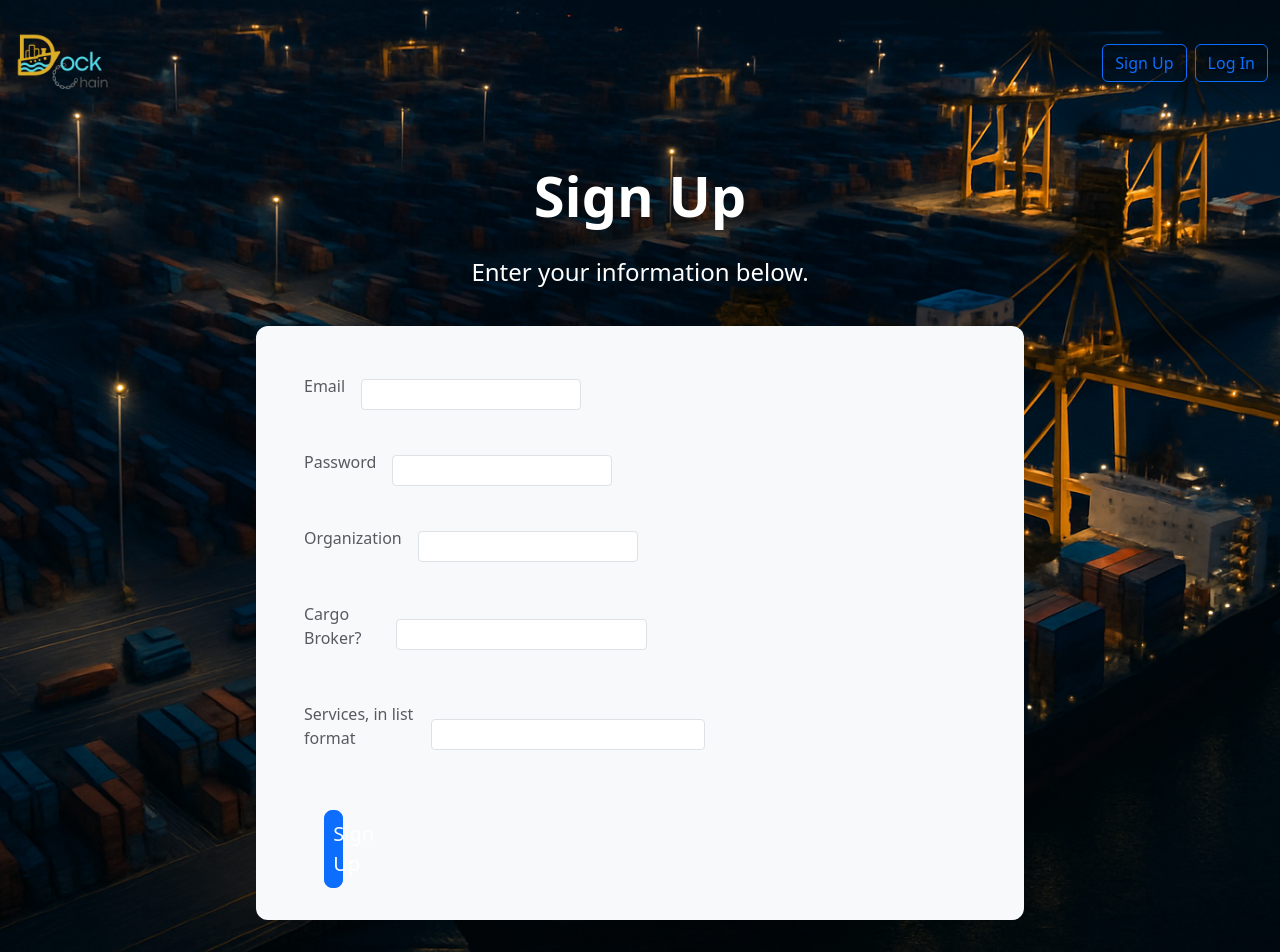
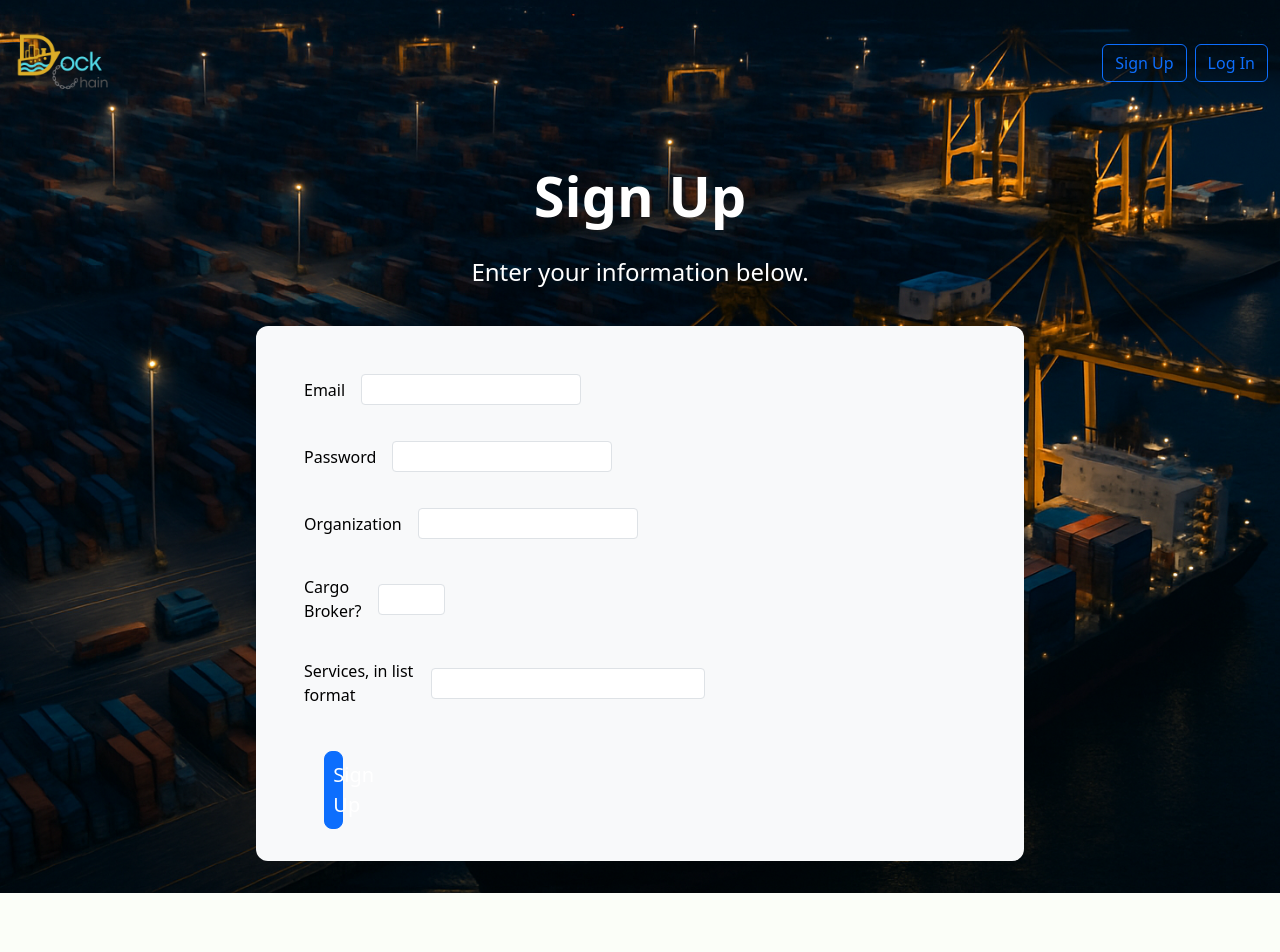
Before and after one commit to ShwetanshuC/DockChain-Website, a Django app: page /accounts/signup/company/ in a window 1280 px wide. After the commit the page ends 893 px from the top, so only its background shows below. Run offline with Django 4.2, Linux system fonts and the light colour scheme; parts of the project's set-up code (start-up, migrations or seed data) failed here and were passed over; some web fonts are replaced.

Commit message:
existing css changes

```diff
--- a/accounts/templates/registration/truck_company_signup.html
+++ b/accounts/templates/registration/truck_company_signup.html
@@ -13,23 +13,23 @@
     <div class="form_style">
       {% csrf_token %}
       <div class="mb-1 formattedfield">
-        <p class="text-muted">Email</p>
+        <p>Email</p>
         <input type="text" name="email" class="form-control form-control-sm" required>
       </div>
       <div class="mb-1 formattedfield">
-        <p class="text-muted">Password</p>
+        <p>Password</p>
         <input type="text" name="password" class="form-control form-control-sm" required>
       </div>
       <div class="mb-1 formattedfield">
-        <p class="text-muted">Organization</p>
+        <p>Organization</p>
         <input type="text" name="organization" class="form-control form-control-sm" required>
       </div>
       <div class="mb-1 formattedfield">
-        <p class="text-muted">Cargo Broker?</p>
-        <input type="text" name="is_cargo_broker" class="form-control form-control-sm" required>
+        <p>Cargo Broker?</p>
+        <input type="checkbox" name="is_cargo_broker" class="form-control form-control-sm" required>
       </div>
       <div class="mb-1 formattedfield">
-        <p class="text-muted">Services, in list format</p>
+        <p>Services, in list format</p>
         <input type="text" name="services" class="form-control form-control-sm" required>
       </div>
       <!-- {{ form }}-->
--- a/static/Registration/style.css
+++ b/static/Registration/style.css
@@ -83,6 +83,8 @@
 
     p {
         vertical-align: center;
+        margin: 0;
+        font-size: 1rem;
     }
 
 }
```
